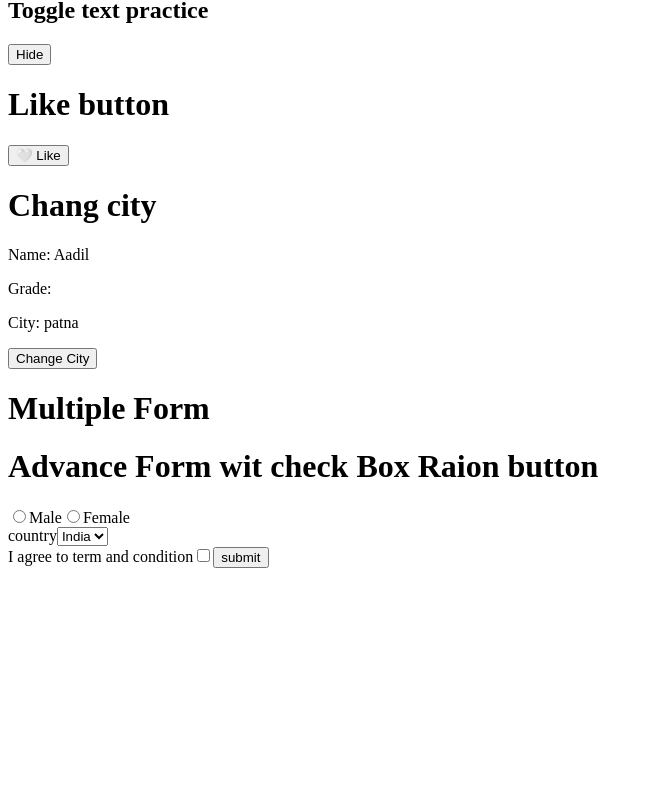
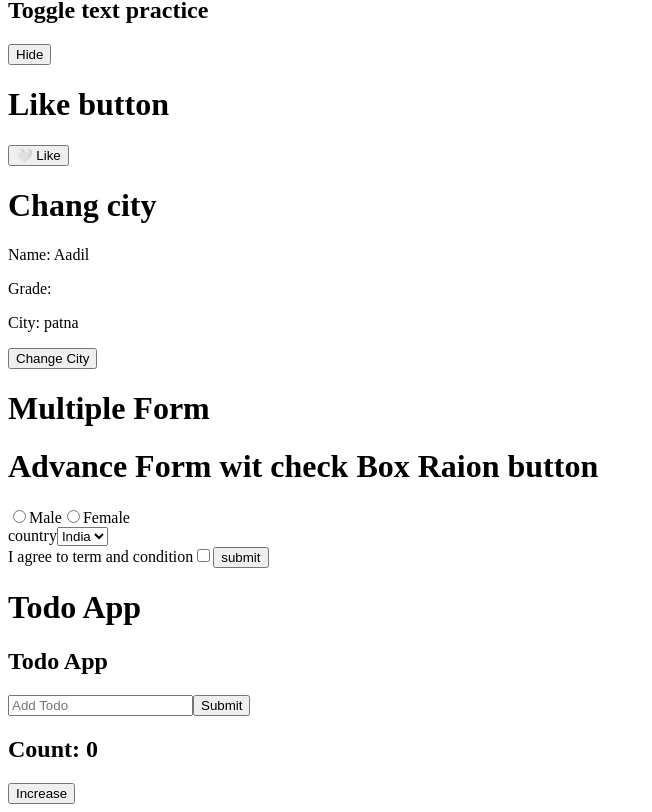
Before and after one commit to aadilne/full-stack-practice, a React (Vite) app in the folder ReactJS/ReactJSPractice/: page / in a window 1280 px wide. Shown: the part 2453-3265 px from the top of the page, without its empty margins (0-652 px from the left). Before the commit the page ends 3029 px from the top, so only its background shows below. Built offline with nearby package versions, Linux system fonts and the light colour scheme.

Commit message:
Creat Todo List and Practice UseEffect Hook in ReactJS

```diff
--- a/ReactJS/ReactJSPractice/src/App.jsx
+++ b/ReactJS/ReactJSPractice/src/App.jsx
@@ -7,6 +7,8 @@ import ConditionRendering from './component/ConditionRendering'
 import Props from './component/Props'
 import StateManagement from './component/StateManagement'
 import FormHandling from './component/FormHandling'
+import Todo from './component/Todo'
+import UseEffectHook from './component/UseEffectHook'
 
 
 
@@ -30,11 +32,15 @@ function App() {
       {/*<Props Name =" Nezam" /> */}
     {/*   <Props Name =" AAdil" Age ={24} City = "Ara" propHobbies = {propHobbies} /> */}
 
-      <Props Name =" Nezam" Age ={22} City = "Patna" />
+    <Props Name =" Nezam" Age ={22} City = "Patna" />
 
-      <StateManagement />
+    <StateManagement />
 
-       <FormHandling />
+    <FormHandling />
+
+    <Todo/>
+
+    < UseEffectHook/>
 
     </>
   )
--- /dev/null
+++ b/ReactJS/ReactJSPractice/src/component/Todo.jsx
@@ -0,0 +1,51 @@
+import { useState } from "react";
+
+
+function    Todo(){
+
+    const [NewTodo , setNewTodo] = useState("");
+    const [Todo  , setTodo] = useState([]);
+
+
+    const   handleSubmit = (e) =>{
+
+        e.preventDefault();
+        if(NewTodo) {
+            setTodo([...Todo , {text:NewTodo , completed:false}])
+            setNewTodo("")
+        }
+
+    }
+
+    const  handleDelet = (index) =>{
+        const newTodos = [...Todo ];
+        newTodos[index].completed=!newTodos[index].completed
+        setTodo(newTodos)
+
+    }
+
+    return (
+        <>
+        <h1>Todo App</h1>
+
+        <form onSubmit={handleSubmit}>
+            <h2>Todo App</h2>
+
+            <input type="text"  placeholder="Add Todo" value={NewTodo}  onChange={(e) => setNewTodo(e.target.value)}/>
+            <button type="submit">Submit</button>
+        </form>
+
+        <ul>
+            {Todo.map((todo , index) =>  (
+                <li key={index}>
+                    <span style={{textDecoration: todo.completed ? 'line-through' : 'none'}}>{todo.text}</span>
+                    <button onClick={() => handleDelet(index)}>Delet</button>
+                </li>
+            ))}
+        </ul>
+
+        </>
+    )
+}
+
+export default Todo
--- /dev/null
+++ b/ReactJS/ReactJSPractice/src/component/UseEffectHook.jsx
@@ -0,0 +1,51 @@
+
+import { useState , useEffect } from "react"
+
+
+function   UseEffectHook(){
+
+    const [count , setCount] = useState(0);
+    const [name , setName] = useState("");
+
+
+    //this useEffect automatice print wen this component lode
+    /* useEffect(() =>{
+        console.log("Print UseEffet when Increase button click");
+    }) */
+
+
+    //When empty Array apply in useEffet parameater so useEffect run only one time
+   /*useEffect(()=>{
+    console.log("Print useEffet only one time when Increase button click");
+   },[])*/
+
+
+    // When UseState variable define in useEffect parameater so useEffect run Whenever clik on click Button
+   /* useEffect(() =>{
+        console.log("Print useEffet whenever useState variable define in useEffect");
+    },[count]) */
+
+   //This useEffect is not run because other useState variable defien in useEffect parameter. after count define so it will run
+   /* useEffect(() =>{
+        console.log("This useEffect is not run because other useState variable defien in useEffect parameter");
+    } , [name , count]) */
+
+    useEffect(() =>{
+        document.title = `Count ${count}`;
+        console.log("useEffect run");
+    })
+
+
+
+
+    return (
+        <>
+
+        <h2>Count: {count}</h2>
+        <button onClick={() => setCount(count+1)}>Increase</button>
+
+        </>
+    )
+}
+
+export default UseEffectHook
```
